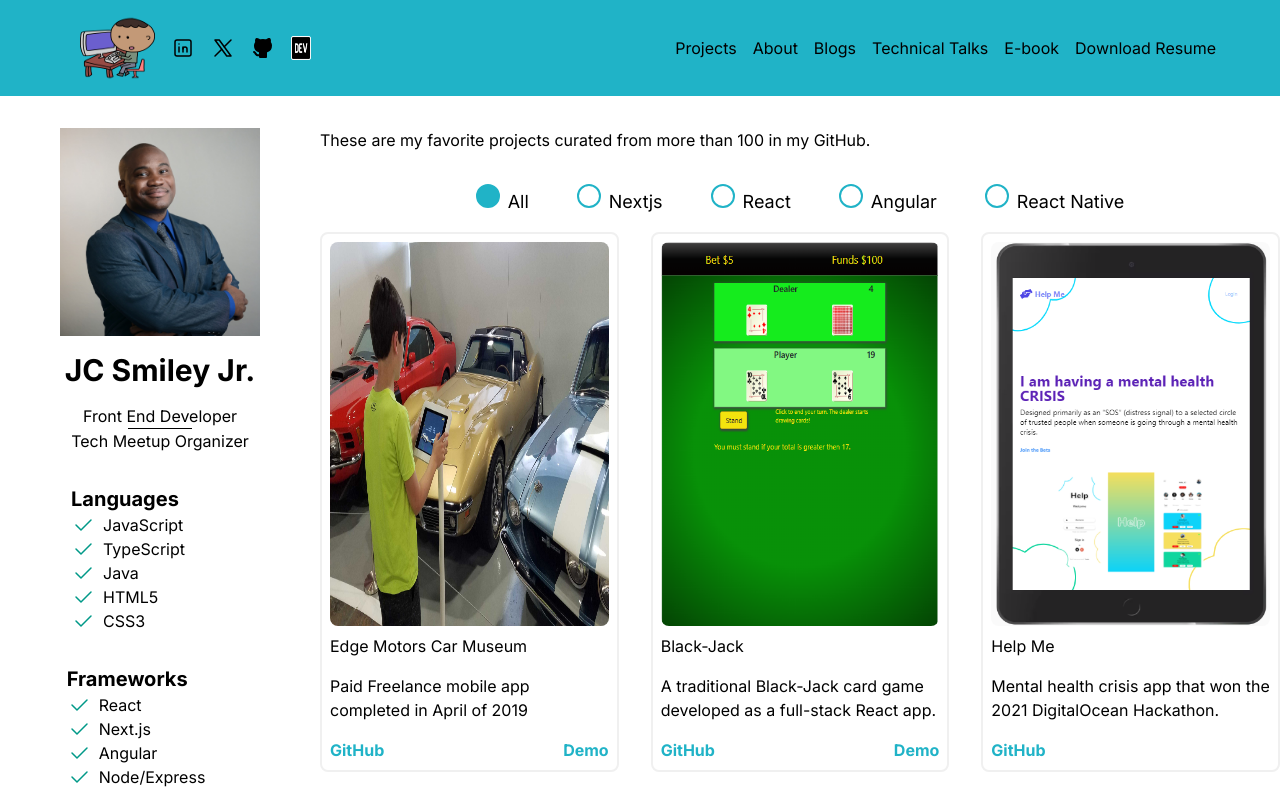
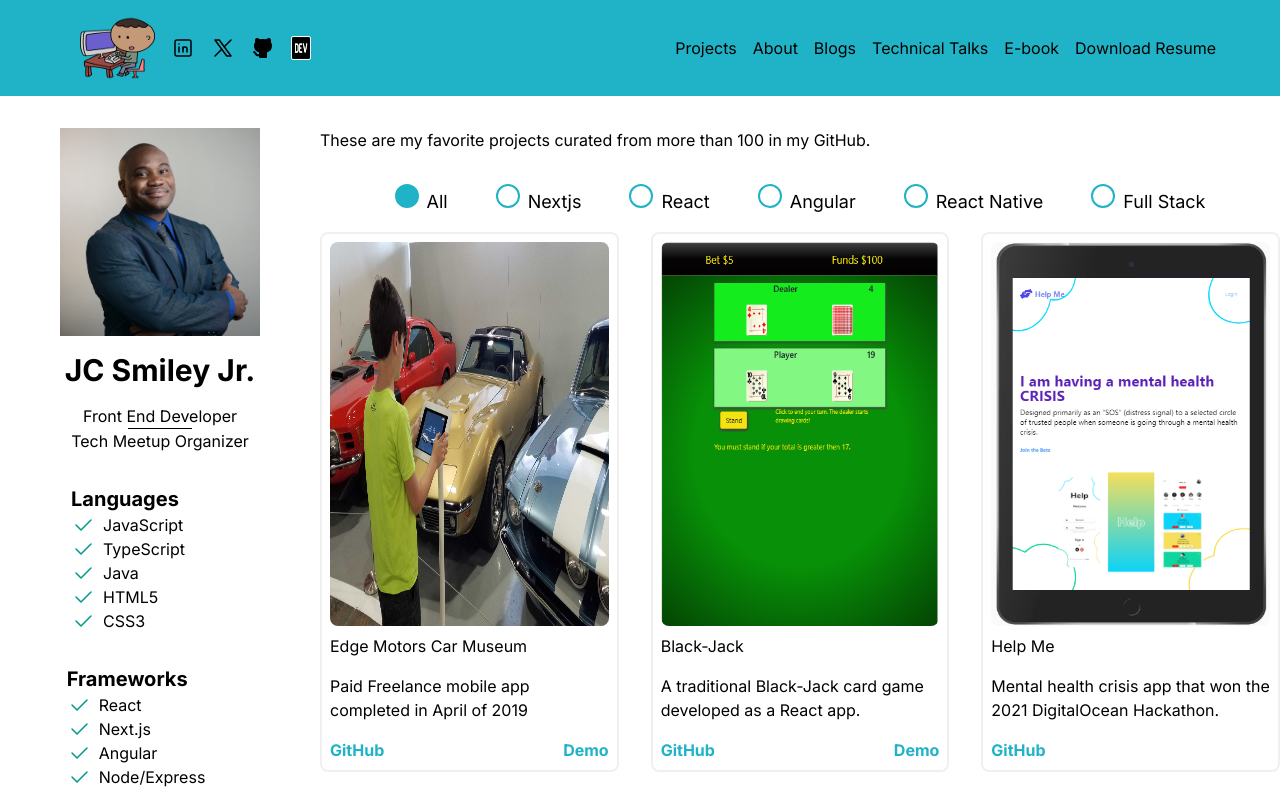
Before and after one commit to jcsmileyjr/portfolio-v4, a Next.js app: page / in a window 1280 px wide. Shown: the top 793 px of the page. Built offline with nearby package versions, Linux system fonts and the light colour scheme.

Commit message:
Feature: Add filter options for full stack apps

```diff
--- a/src/app/data/projects.json
+++ b/src/app/data/projects.json
@@ -14,7 +14,7 @@
         "type":"image",
         "picture":"blackjack",
         "title":"Black-Jack",
-        "description":"A traditional Black-Jack card game developed as a full-stack React app.",
+        "description":"A traditional Black-Jack card game developed as a React app.",
         "tech1":"react",
         "tech2":"html",
         "tech3":"bootstrap",
--- a/src/app/page.tsx
+++ b/src/app/page.tsx
@@ -10,7 +10,7 @@ import {useState} from 'react';
 export default function Home() {
   const [technologies, setTechnologies] = useState("All");
   return (
-    <main className="flex min-h-screen flex-col">
+    <main className="flex min-h-screen flex-col mb-8">
       <Header />
       <div className='flex flex-col md:flex-row'>
         <aside className='w-full md:w-1/4'>
@@ -66,8 +66,12 @@ export default function Home() {
               <label className='text-lg ml-2' htmlFor="Angular">Angular</label>
             </div>
             <div>
-              <input className='appearance-none focus:bg-primaryBlue rounded-full w-6 h-6 border-2 border-solid border-primaryBlue' type="radio" id="Angular" name="technologies" value="reactnative" checked={technologies === "reactnative"} onChange={(e) => setTechnologies(e.target.value)} />
-              <label className='text-lg ml-2' htmlFor="Angular">React Native</label>
+              <input className='appearance-none focus:bg-primaryBlue rounded-full w-6 h-6 border-2 border-solid border-primaryBlue' type="radio" id="React Native" name="technologies" value="reactnative" checked={technologies === "reactnative"} onChange={(e) => setTechnologies(e.target.value)} />
+              <label className='text-lg ml-2' htmlFor="React Native">React Native</label>
+            </div>
+            <div>
+              <input className='appearance-none focus:bg-primaryBlue rounded-full w-6 h-6 border-2 border-solid border-primaryBlue' type="radio" id="Full Stack" name="technologies" value="fullstack" checked={technologies === "fullstack"} onChange={(e) => setTechnologies(e.target.value)} />
+              <label className='text-lg ml-2' htmlFor="Full Stack">Full Stack</label>
             </div>
           </div>
 
@@ -75,7 +79,7 @@ export default function Home() {
           <div className='grid grid-cols-1 md:grid-cols-3 gap-8'>
             {
               Projects
-              .filter(project => technologies === "All" || project.tech1 === technologies || project.tech2 === technologies || project.tech3 === technologies)
+              .filter(project => technologies === "All" || project.tech1 === technologies || project.tech2 === technologies || project.tech3 === technologies || (technologies === "fullstack" && (project.tech3 === "sanityio" || project.tech3 === "sanityio"))) // Leaving the extra sanityio for reference
 
               .map((project, index) => {
                 return (
```
